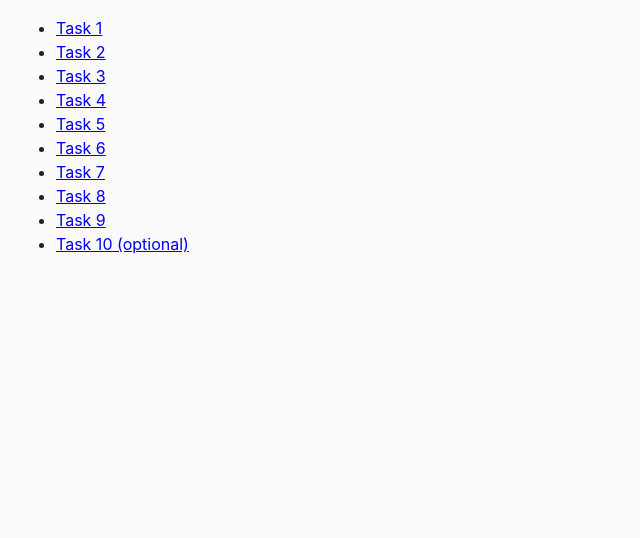
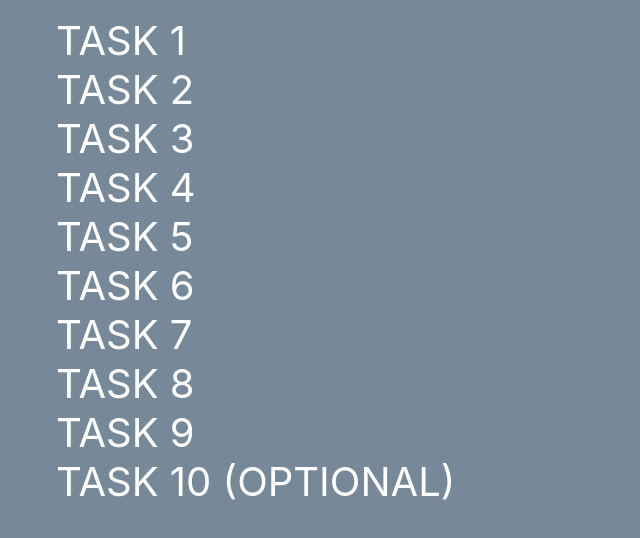
Before and after one commit to Olegopolonets/goit-js-hw-06, a plain HTML site: page index.html in a window 1280 px wide. Shown: the whole page, without its empty margins (0-640 px from the left). Drawn offline with Linux system fonts and the light colour scheme.

Commit message:
add css for tak 1 and task 2

```diff
--- /dev/null
+++ b/css/style-home.css
@@ -0,0 +1,35 @@
+body {
+  background-color: lightslategrey;
+}
+ul {
+  list-style: none;
+}
+
+a {
+  text-decoration: none;
+  position: relative;
+  color: #fff;
+  font-size: 40px;
+  font-weight: 400;
+  line-height: normal;
+  text-transform: uppercase;
+}
+
+a::after {
+  position: absolute;
+  content: "";
+  background-color: bisque;
+  height: 3px;
+  width: 0%;
+  left: 0;
+  bottom: -5px;
+  transition: 0.3s ease, color 0.3s ease;
+}
+
+a:hover {
+  color: bisque;
+}
+
+a:hover::after {
+  width: 100%;
+}
--- /dev/null
+++ b/css/task-2.css
@@ -0,0 +1,12 @@
+body {
+  background-color: lightslategray;
+}
+ul {
+  margin-left: 40px;
+  margin-right: 40px;
+  list-style: cjk-earthly-branch;
+}
+
+li {
+  font-size: 18px;
+}
--- a/index.html
+++ b/index.html
@@ -6,6 +6,7 @@
     <meta name="viewport" content="width=device-width, initial-scale=1.0" />
     <title>Homework 6</title>
     <link rel="stylesheet" href="css/common.css" />
+    <link rel="stylesheet" href="css/style-home.css" />
   </head>
   <body>
     <ul>
```
Also changed, not shown: task-01.html (+1 -0 lines), task-02.html (+1 -0 lines).
